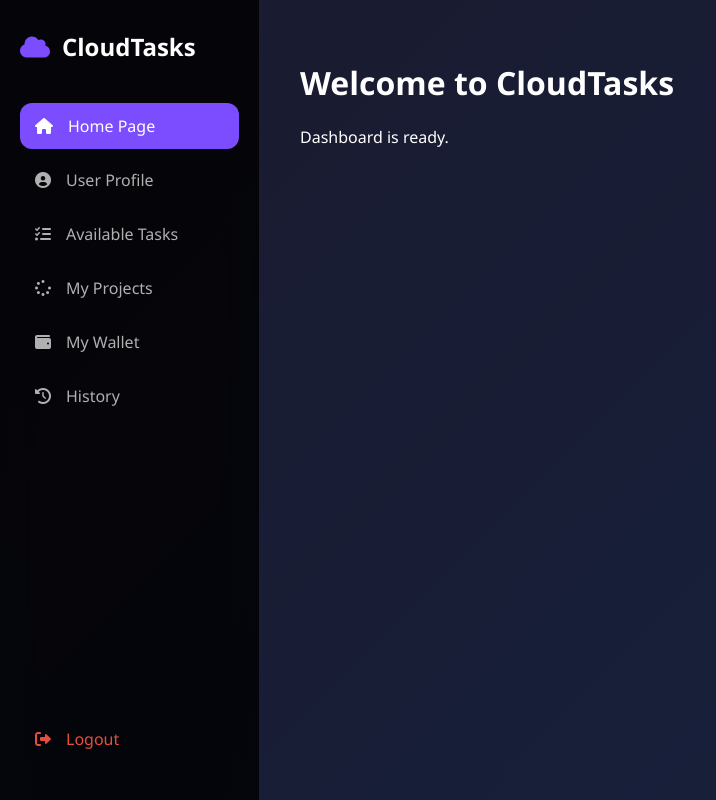
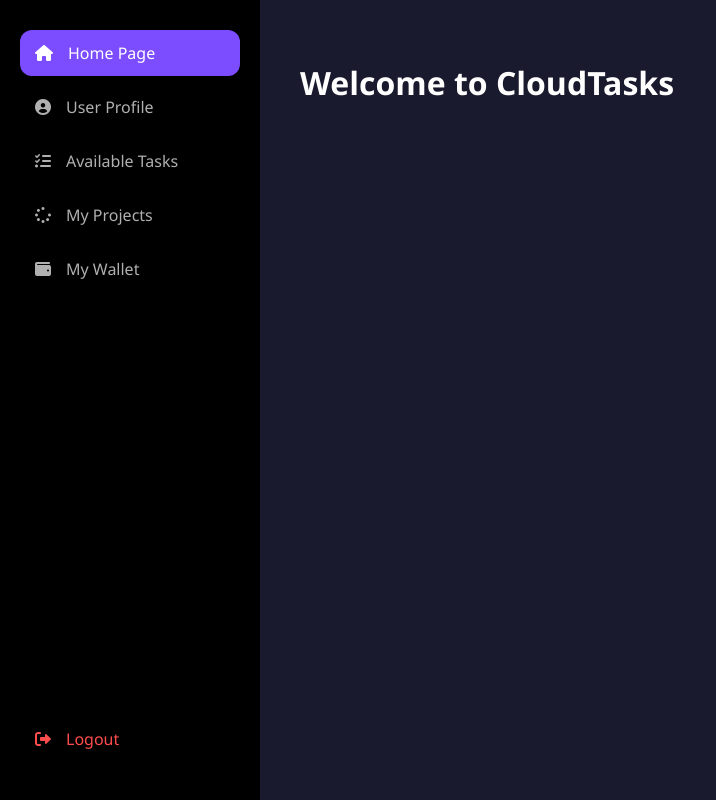
Before and after one commit to TechSpec71/Cloudtasks-web, a website: page dashboard.html in a window 1280 px wide. Both pictures are taken after a click on the element "Home Page". Shown: the whole page, without its empty margins (0-716 px from the left). Drawn offline with Linux system fonts and the light colour scheme.

Commit message:
Update dashboard.html

```diff
--- a/dashboard.html
+++ b/dashboard.html
@@ -6,109 +6,102 @@
     <title>CloudTasks - Dashboard</title>
     <link rel="stylesheet" href="https://cdnjs.cloudflare.com/ajax/libs/font-awesome/6.0.0/css/all.min.css">
     <style>
-        :root { --primary: #7c4dff; --bg: #1a1a2e; --sidebar-w: 260px; --success: #00ffa3; }
+        :root { --primary: #7c4dff; --bg: #1a1a2e; --sidebar-w: 260px; }
         * { box-sizing: border-box; }
         body {
             font-family: 'Segoe UI', sans-serif;
-            background: linear-gradient(135deg, #1a1a2e, #16213e);
+            background: #1a1a2e;
             margin: 0; min-height: 100vh; color: white; display: flex;
         }
 
-        /* --- SIDEBAR --- */
         .sidebar {
-            width: var(--sidebar-w); background: rgba(0, 0, 0, 0.8);
-            backdrop-filter: blur(15px); border-right: 1px solid rgba(255, 255, 255, 0.1);
+            width: var(--sidebar-w); background: #000;
             display: flex; flex-direction: column; padding: 30px 20px;
-            height: 100vh; position: fixed; z-index: 300; transition: 0.3s ease;
+            height: 100vh; position: fixed; z-index: 300;
         }
-        .logo { font-size: 24px; font-weight: bold; display: flex; align-items: center; gap: 12px; margin-bottom: 40px; }
-        .logo i { color: var(--primary); }
         .nav-item {
             display: flex; align-items: center; gap: 15px; padding: 12px 15px; border-radius: 12px;
-            color: #b0b0b0; text-decoration: none; transition: 0.3s; margin-bottom: 8px; cursor: pointer;
+            color: #b0b0b0; cursor: pointer; margin-bottom: 8px;
         }
-        .nav-item:hover, .nav-item.active { background: var(--primary); color: white; }
+        .nav-item.active { background: var(--primary); color: white; }
 
-        /* --- MAIN CONTENT --- */
         .main-content { flex: 1; margin-left: var(--sidebar-w); padding: 40px; }
-        .view-section { display: none; }
-        .view-section.active { display: block; }
 
-        /* --- RESTRICTED MESSAGE --- */
+        /* THE KEY FIX: Ensure views are hidden by default */
+        .view-section { display: none !important; }
+        .view-section.active { display: block !important; }
+
         .verification-notice {
-            text-align: center; margin-top: 80px; padding: 40px;
+            text-align: center; margin-top: 50px; padding: 40px;
             background: rgba(255,255,255,0.05); border-radius: 20px;
-            border: 2px dashed var(--primary); max-width: 500px; margin-left: auto; margin-right: auto;
+            border: 2px dashed var(--primary);
         }
-        .btn-action { background: var(--primary); color: white; border: none; padding: 12px 25px; border-radius: 8px; cursor: pointer; font-weight: bold; margin-top: 20px; }
-
-        @media (max-width: 992px) { .sidebar { left: -100%; } .main-content { margin-left: 0; } }
     </style>
 </head>
 <body>
 
     <div class="sidebar">
-        <div class="logo"><i class="fa-solid fa-cloud"></i> <span>CloudTasks</span></div>
-        <div class="nav-item active" onclick="showView('homeView', this)"> <i class="fa-solid fa-house"></i> Home Page </div>
-        <div class="nav-item" onclick="showView('profileView', this)"> <i class="fa-solid fa-user-circle"></i> User Profile </div>
+        <div class="nav-item active" onclick="changeView('homeView', this)"> <i class="fa-solid fa-house"></i> Home Page </div>
+        <div id="profileBtn" class="nav-item" onclick="changeView('profileView', this)"> <i class="fa-solid fa-user-circle"></i> User Profile </div>
 
-        <div class="nav-item" onclick="showRestricted('Available Tasks', this)"> <i class="fa-solid fa-list-check"></i> Available Tasks </div>
-        <div class="nav-item" onclick="showRestricted('My Projects', this)"> <i class="fa-solid fa-spinner"></i> My Projects </div>
-        <div class="nav-item" onclick="showRestricted('My Wallet', this)"> <i class="fa-solid fa-wallet"></i> My Wallet </div>
-        <div class="nav-item" onclick="showRestricted('History', this)"> <i class="fa-solid fa-clock-rotate-left"></i> History </div>
+        <div class="nav-item" onclick="changeRestricted('Available Tasks', this)"> <i class="fa-solid fa-list-check"></i> Available Tasks </div>
+        <div class="nav-item" onclick="changeRestricted('My Projects', this)"> <i class="fa-solid fa-spinner"></i> My Projects </div>
+        <div class="nav-item" onclick="changeRestricted('My Wallet', this)"> <i class="fa-solid fa-wallet"></i> My Wallet </div>
 
         <div style="margin-top: auto;">
-            <div class="nav-item" style="color: #e74c3c;" onclick="logoutNow()"> <i class="fa-solid fa-right-from-bracket"></i> Logout </div>
+            <div class="nav-item" style="color: #ff4d4d;" onclick="forceLogout()"> <i class="fa-solid fa-right-from-bracket"></i> Logout </div>
         </div>
     </div>
 
     <div class="main-content">
         <div id="homeView" class="view-section active">
             <h1>Welcome to CloudTasks</h1>
-            <p>Dashboard is ready.</p>
+        </div>
+
+        <div id="profileView" class="view-section">
+            <h1>User Profile</h1>
+            <p>Your ID and info go here.</p>
         </div>
 
         <div id="restrictedView" class="view-section">
             <div class="verification-notice">
-                <i class="fa-solid fa-circle-exclamation" style="font-size: 50px; color: #ff4d4d;"></i>
+                <i class="fa-solid fa-lock" style="font-size: 50px; color: #ff4d4d; margin-bottom: 20px;"></i>
                 <h2 id="sectionName">Section</h2>
-                <h3 style="color: #b0b0b0;">Membership Verification Required</h3>
-                <button class="btn-action" onclick="showView('profileView', document.querySelector('.fa-user-circle').parentElement)">Complete Verification</button>
+                <h3>Membership Verification Required</h3>
+                <p>Complete your profile to unlock this feature.</p>
+                <button style="background:var(--primary); color:white; border:none; padding:10px 20px; cursor:pointer;" onclick="changeView('profileView', document.getElementById('profileBtn'))">Go to Profile</button>
             </div>
-        </div>
-
-        <div id="profileView" class="view-section">
-            <h1>User Profile</h1>
-            <p>Your profile information is shown here.</p>
         </div>
     </div>
 
     <script>
-        function showView(viewId, element) {
-            // Hide everything
-            document.querySelectorAll('.view-section').forEach(v => v.classList.remove('active'));
-            document.querySelectorAll('.nav-item').forEach(i => i.classList.remove('active'));
+        // Use ONE function to clear all states
+        function clearAll() {
+            const sections = document.querySelectorAll('.view-section');
+            const navs = document.querySelectorAll('.nav-item');
 
-            // Show the selected one
+            sections.forEach(s => s.classList.remove('active'));
+            navs.forEach(n => n.classList.remove('active'));
+        }
+
+        function changeView(viewId, element) {
+            clearAll();
             document.getElementById(viewId).classList.add('active');
             element.classList.add('active');
         }
 
-        function showRestricted(name, element) {
-            // Hide everything
-            document.querySelectorAll('.view-section').forEach(v => v.classList.remove('active'));
-            document.querySelectorAll('.nav-item').forEach(i => i.classList.remove('active'));
-
-            // Show the Restricted View container
-            const restricted = document.getElementById('restrictedView');
-            restricted.classList.add('active');
+        function changeRestricted(name, element) {
+            clearAll();
+            document.getElementById('restrictedView').classList.add('active');
             document.getElementById('sectionName').innerText = name;
             element.classList.add('active');
         }
 
-        function logoutNow() {
-            // Based on your GitHub screenshot, the file is login.html
-            window.location.href = 'login.html';
+        function forceLogout() {
+            // Clears everything and goes to login
+            localStorage.clear();
+            sessionStorage.clear();
+            window.location.replace('login.html');
         }
     </script>
 </body>
```
